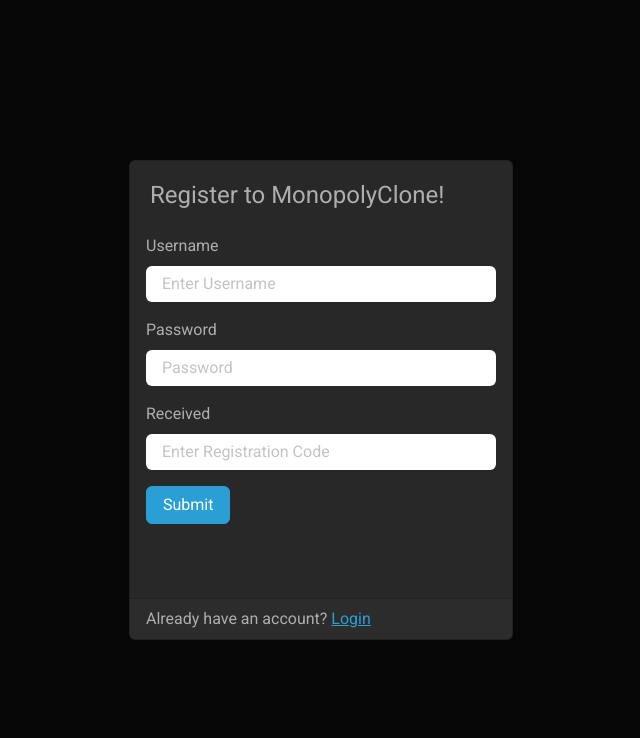
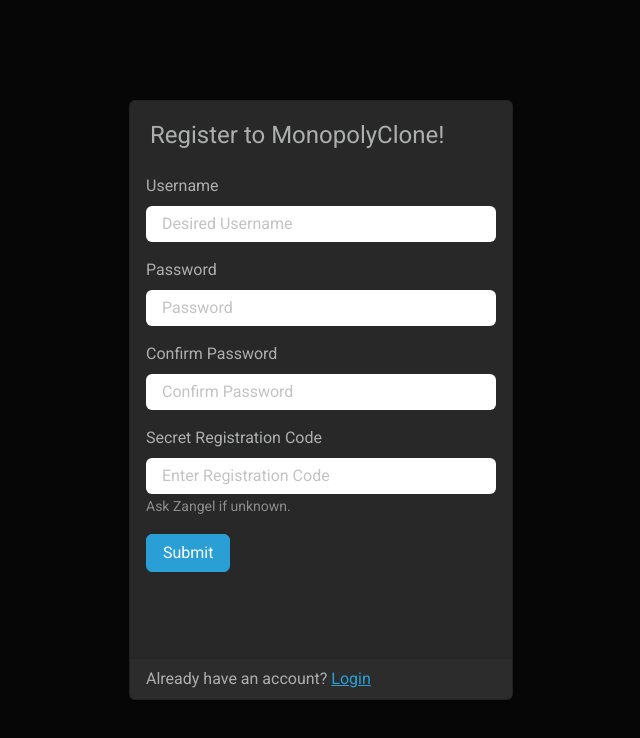
Before and after one commit to Bizangel/MonopolyClone, a React (Create React App) app in the folder Frontend/: page / in a window 1280 px wide. Both pictures are taken after a click on the link "Register!". Shown: the top 738 px of the page, without its empty margins (319-959 px from the left). Built offline with nearby package versions, Linux system fonts and the light colour scheme.

Commit message:
Totally reworked login and registration forms. Fixed autocomplete in them. And now use functional components instead of old classes. Allow for proper clear of form once sent and completed.

```diff
--- a/Frontend/src/components/Lobby/LobbyPage.tsx
+++ b/Frontend/src/components/Lobby/LobbyPage.tsx
@@ -33,15 +33,14 @@ function LobbyCardDiv() {
           </Card.Text>
 
 
-          <Form.Group className="mb-3" controlId="formBasicEmail">
+          <Form.Group className="mb-3" controlId="formBasicLobbyPassword">
             <Form.Label>Lobby Password</Form.Label>
             <Form.Control type="code" placeholder="Enter Code"
               name="code"
               value={userLobbyPass}
               onChange={
                 (event) => { setUserLobbyPass(event.target.value) }
-              }
-              autoComplete="username" />
+              } />
           </Form.Group>
 
           <Button variant="primary" onClick={attemptJoinlobby}>
--- a/Frontend/src/components/login/LoginForm.tsx
+++ b/Frontend/src/components/login/LoginForm.tsx
@@ -1,9 +1,9 @@
-import React from 'react';
+import React, { useState } from 'react';
 import { Card } from 'react-bootstrap';
 import { LoginReply, LoginReplySchema, AuthForm } from 'schemas';
 import { requestSchema } from 'remote';
 import PageCenteredGridContainer from 'components/helpers/PageCenteredGridContainer';
-import { UserPassForm } from './UserPassForm';
+import { UserLoginFormCard } from './UserPassForm';
 
 
 type LoginFormProps = {
@@ -11,48 +11,46 @@ type LoginFormProps = {
   onRegisterClick: () => void,
 }
 
-export class LoginFormPage extends React.Component<LoginFormProps>{
+export function LoginFormPage(props: LoginFormProps) {
 
-  state = {
-    messageDispColor: "red",
-    messageDisp: "",
-  }
+  const [subDisplay, setSubDisplay] = useState({ messageDispColor: "red", messageDisp: "" });
 
-  onSubmit = async (form: AuthForm) => {
+  const onSubmit = async (form: AuthForm): Promise<boolean> => {
     var loginreply = await requestSchema<AuthForm, LoginReply>("/login", form, "POST", LoginReplySchema, true);
 
     if (loginreply == null) {
-      this.setState({ messageDisp: "Connection Error!", username: "", password: "", messageDispColor: "red" });
+      setSubDisplay({ messageDisp: "Connection Error!", messageDispColor: "red" });
+      return false;
     } else {
       if (loginreply.success) {
-        this.setState({ messageDisp: "Successful login!", username: "", password: "", messageDispColor: "green" });
-        this.props.onLoginSuccess();
+        setSubDisplay({ messageDisp: "Successful login!", messageDispColor: "green" });
+        return true; // clear
       } else {
-        this.setState({ messageDisp: "Invalid username or password", username: "", password: "", messageDispColor: "red" });
+        setSubDisplay({ messageDisp: "Invalid username or password", messageDispColor: "red" });
+        return true;  // clear
       }
     }
   }
 
-  render() {
+
   return (
     <PageCenteredGridContainer childWidth='30vw' childHeight='40vh'>
       <Card style={{ width: "100%", height: "100%" }}>
         <Card.Title style={{ padding: "20px 0px 0px 20px" }}>Login to MonopolyClone!</Card.Title>
         <Card.Body>
 
-            <UserPassForm
-              onSubmit={this.onSubmit} messageDisp={this.state.messageDisp}
-              messageDispColor={this.state.messageDispColor}
-              title="Register to MonopolyClone!"
-              passwordAutoComplete='current-password' />
+          <UserLoginFormCard
+            onSubmit={onSubmit} messageDisp={subDisplay.messageDisp}
+            messageDispColor={subDisplay.messageDispColor}
+            title="Register to MonopolyClone!" />
 
         </Card.Body>
 
-          <Card.Footer>Don't have an account? <Card.Link onClick={this.props.onRegisterClick} style={{ cursor: "pointer" }}>Register!</Card.Link></Card.Footer>
+        <Card.Footer>Don't have an account? <Card.Link onClick={props.onRegisterClick} style={{ cursor: "pointer" }}>Register!</Card.Link></Card.Footer>
       </Card>
     </PageCenteredGridContainer>
   );
 
-  }
+
 
 }
--- a/Frontend/src/components/login/RegisterForm.tsx
+++ b/Frontend/src/components/login/RegisterForm.tsx
@@ -1,55 +1,59 @@
-import React from 'react';
+import React, { useState } from 'react';
 import { Card } from 'react-bootstrap';
 import { RegisterReply, RegisterReplySchema } from 'schemas';
 import { requestSchema } from 'remote';
 import PageCenteredGridContainer from 'components/helpers/PageCenteredGridContainer';
-import { UserpassWithRegistrationCode } from './UserPassWithRegistrationCodeForm';
+import { RegistrationFormClientSide, UserpassWithRegistrationCode } from './UserPassWithRegistrationCodeForm';
 import { RegistrationForm } from 'schemas/auth';
 
 type RegisterFormProps = {
   onLoginClick: () => void,
 }
 
-export class RegisterFormPage extends React.Component<RegisterFormProps> {
-  state = {
-    messageDisp: "",
-    messageDispColor: "red",
+export function RegisterFormPage(props: RegisterFormProps) {
+
+
+  const [subDisplay, setSubDisplay] = useState({ messageDispColor: "red", messageDisp: "" });
+
+  const onSubmit = async (form: RegistrationFormClientSide): Promise<boolean> => {
+    if (form.password !== form.confirmPassword) {
+      setSubDisplay({ messageDisp: "Passwords must match!", messageDispColor: "red" });
+      return false; // don't clear
     }
 
-
-  public onSubmit = async (form: RegistrationForm) => {
-    var registerreply = await requestSchema<RegistrationForm, RegisterReply>("/register-account", form, "POST", RegisterReplySchema, false);
+    var toSend = { username: form.username, password: form.password, registrationTemporaryPasssword: form.registrationCode };
+    var registerreply = await requestSchema<RegistrationForm, RegisterReply>("/register-account", toSend, "POST", RegisterReplySchema, false);
 
     if (registerreply === null) {
-      this.setState({ messageDisp: "Connection Error!", username: "", password: "", messageDispColor: "red" });
+      setSubDisplay({ messageDisp: "Connection Error!", messageDispColor: "red" });
+      return false; // don't clear
     } else {
       if (registerreply.success) {
-        this.setState({ messageDisp: "Successfully created account!", username: "", password: "", messageDispColor: "green" });
+        setSubDisplay({ messageDisp: "Successfully created account!", messageDispColor: "green" });
+        return true;
       } else {
-        this.setState({ messageDisp: registerreply.message, username: "", password: "", messageDispColor: "red" });
+        setSubDisplay({ messageDisp: registerreply.message, messageDispColor: "red" });
+        return false;// if something invalid, here, like existing, etc, don't clear
       }
     }
   }
 
-  render() {
   return (
-      <PageCenteredGridContainer childWidth='30vw' childHeight='60vh'>
+    <PageCenteredGridContainer childWidth='30vw' childHeight='75vh'>
       <Card style={{ width: "100%", height: "100%" }}>
         <Card.Title style={{ padding: "20px 0px 0px 20px" }}>Register to MonopolyClone!</Card.Title>
         <Card.Body>
 
           <UserpassWithRegistrationCode
-              onSubmit={this.onSubmit} messageDisp={this.state.messageDisp}
-              messageDispColor={this.state.messageDispColor}
+            onSubmit={onSubmit} messageDisp={subDisplay.messageDisp}
+            messageDispColor={subDisplay.messageDispColor}
             title="Register to MonopolyClone!"
-              passwordAutoComplete='new-password' />
+          />
 
         </Card.Body>
 
-          <Card.Footer>Already have an account? <Card.Link onClick={this.props.onLoginClick} style={{ cursor: "pointer" }}>Login</Card.Link></Card.Footer>
+        <Card.Footer>Already have an account? <Card.Link onClick={props.onLoginClick} style={{ cursor: "pointer" }}>Login</Card.Link></Card.Footer>
       </Card>
     </PageCenteredGridContainer>
   );
 }
-
-}
--- a/Frontend/src/components/login/UserPassForm.tsx
+++ b/Frontend/src/components/login/UserPassForm.tsx
@@ -3,21 +3,29 @@ import { Form, Button as Button2 } from 'react-bootstrap';
 import { AuthForm } from 'schemas'
 
 
-type UserPassFormProps = {
-  onSubmit: (form: AuthForm) => void,
+type UserLoginFormCardProps = {
+  onSubmit: (form: AuthForm) => Promise<boolean>,
   messageDisp: string,
   messageDispColor: string,
-  title: string,
-  passwordAutoComplete: string,
+  title: string
 }
 
 
-export function UserPassForm(props: UserPassFormProps) {
+export function UserLoginFormCard(props: UserLoginFormCardProps) {
   const [formState, setFormState] = useState<AuthForm>({ username: "", password: "" })
 
+  const onSubmit = async () => {
+    if (await props.onSubmit(formState)) {
+      setFormState({ username: "", password: "" })
+    }
+  }
+
   return (
-    <Form className="loginForm" onSubmit={(e) => { props.onSubmit(formState); e.preventDefault() }}>
-      <Form.Group className="mb-3" controlId="formBasicEmail">
+    <Form onSubmit={(e) => {
+      onSubmit();
+      e.preventDefault();
+    }}>
+      <Form.Group className="mb-3" controlId="formBasicUsername">
         <Form.Label>Username</Form.Label>
         <Form.Control type="username" placeholder="Enter Username"
           name="username"
@@ -43,12 +51,9 @@ export function UserPassForm(props: UserPassFormProps) {
         {props.messageDisp}
       </p>
 
-      <Button2 variant="primary" onClick={() => props.onSubmit(formState)}>
+      <Button2 variant="primary" type="submit">
         Submit
       </Button2>
-
-
-
     </Form>
   )
 
--- a/Frontend/src/components/login/UserPassWithRegistrationCodeForm.tsx
+++ b/Frontend/src/components/login/UserPassWithRegistrationCodeForm.tsx
@@ -1,66 +1,86 @@
 import React, { useState } from 'react';
 import { Form, Button as Button2 } from 'react-bootstrap';
-import { RegistrationForm } from 'schemas/auth';
 
+const emptyForm = { username: "", password: "", confirmPassword: "", registrationCode: "" };
+
+export type RegistrationFormClientSide = typeof emptyForm;
 
 type UserpassWithRegistrationCodeProps = {
-  onSubmit: (form: RegistrationForm) => void,
+  onSubmit: (form: RegistrationFormClientSide) => Promise<boolean>,
   messageDisp: string,
   messageDispColor: string,
-  title: string,
-  passwordAutoComplete: string,
+  title: string
 }
 
 
 export function UserpassWithRegistrationCode(props: UserpassWithRegistrationCodeProps) {
-  const [formState, setFormState] = useState<RegistrationForm>({ username: "", password: "", registrationTemporaryPasssword: "" })
+  const [formState, setFormState] = useState<RegistrationFormClientSide>(emptyForm)
+
+  const onSubmit = async () => {
+    if (await props.onSubmit(formState)) {
+      setFormState(emptyForm)
+    }
+  }
 
   return (
-    <Form className="loginForm" onSubmit={(e) => { props.onSubmit(formState); e.preventDefault() }}>
-      <Form.Group className="mb-3" controlId="formBasicEmail">
+    <Form onSubmit={(e) => { onSubmit(); e.preventDefault() }}>
+      <Form.Group className="mb-3" controlId="formBasicUsername">
         <Form.Label>Username</Form.Label>
-        <Form.Control type="username" placeholder="Enter Username"
-          name="username"
+        <Form.Control type="username" placeholder="Desired Username"
+          name="new-username"
           value={formState.username}
           onChange={
             (event) => { setFormState(e => { return { ...e, username: event.target.value } }) }
           }
-          autoComplete="username" />
+          autoComplete="new-username" />
       </Form.Group>
 
       <Form.Group className="mb-3" controlId="formBasicPassword">
         <Form.Label>Password</Form.Label>
         <Form.Control type="password" placeholder="Password"
-          name="password"
+          name="new-password"
           value={formState.password}
           onChange={
             (event) => { setFormState(e => { return { ...e, password: event.target.value } }) }
           }
-          autoComplete="password"
+          autoComplete="new-password"
         />
       </Form.Group>
 
-      <Form.Group className="mb-3" controlId="formBasicEmail">
-        <Form.Label>Received</Form.Label>
+      <Form.Group className="mb-3" controlId="formBasicPasswordConfirm">
+        <Form.Label>Confirm Password</Form.Label>
+        <Form.Control type="password" placeholder="Confirm Password"
+          name="new-password"
+          value={formState.confirmPassword}
+          onChange={
+            (event) => { setFormState(e => { return { ...e, confirmPassword: event.target.value } }) }
+          }
+          autoComplete="new-password-confirm"
+        />
+      </Form.Group>
+
+      <Form.Group className="mb-3" controlId="formRegistrationCode">
+        <Form.Label>Secret Registration Code</Form.Label>
+
         <Form.Control placeholder="Enter Registration Code"
           name="registrationTemporaryPassword"
-          value={formState.registrationTemporaryPasssword}
+          value={formState.registrationCode}
           onChange={
-            (event) => { setFormState(e => { return { ...e, registrationTemporaryPasssword: event.target.value } }) }
+            (event) => { setFormState(e => { return { ...e, registrationCode: event.target.value } }) }
           }
         />
+        <Form.Text className="text-muted">
+          Ask Zangel if unknown.
+        </Form.Text>
       </Form.Group>
 
       <p style={{ color: props.messageDispColor }}>
         {props.messageDisp}
       </p>
 
-      <Button2 variant="primary" onClick={() => props.onSubmit(formState)}>
+      <Button2 variant="primary" type="submit">
         Submit
       </Button2>
-
-
-
     </Form>
   )
 
```
Lines whose indentation alone changed are shown as unchanged.
